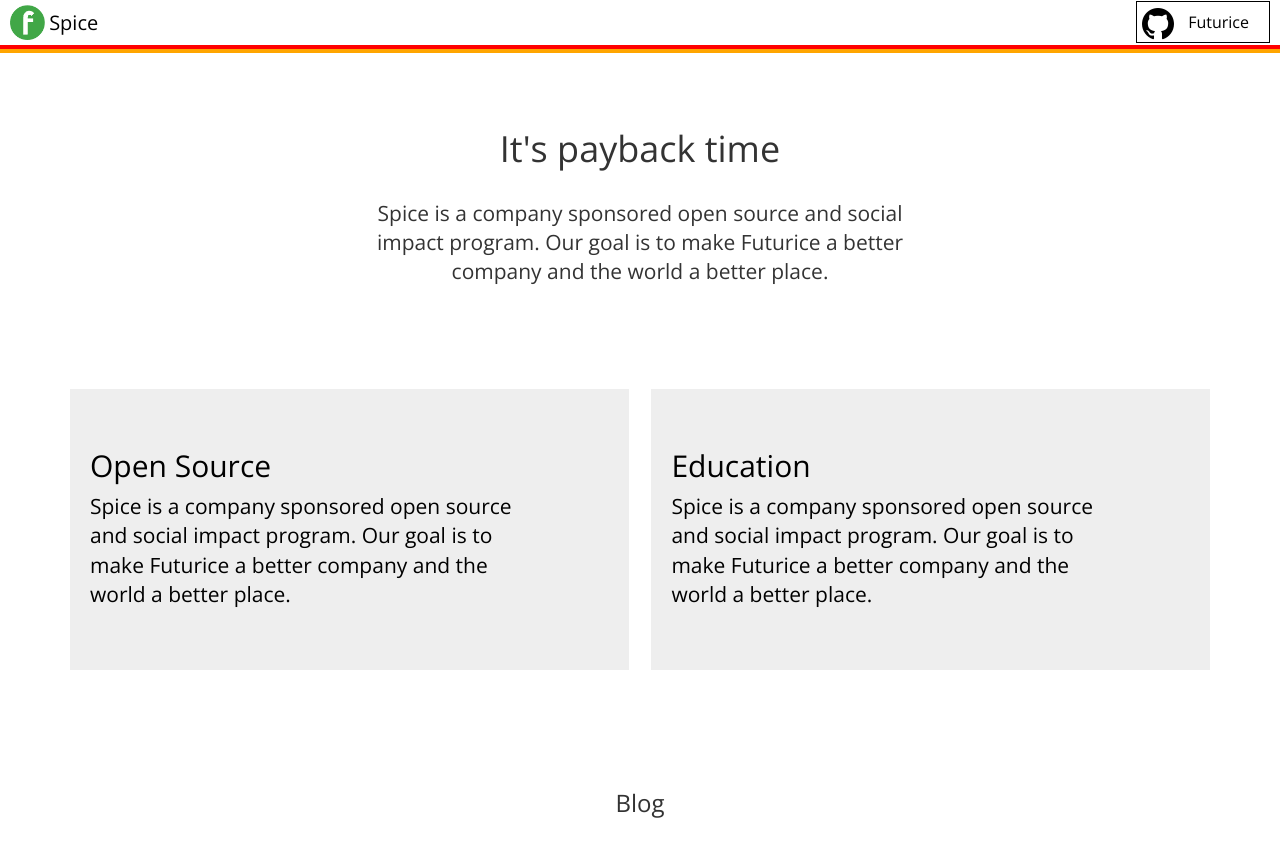
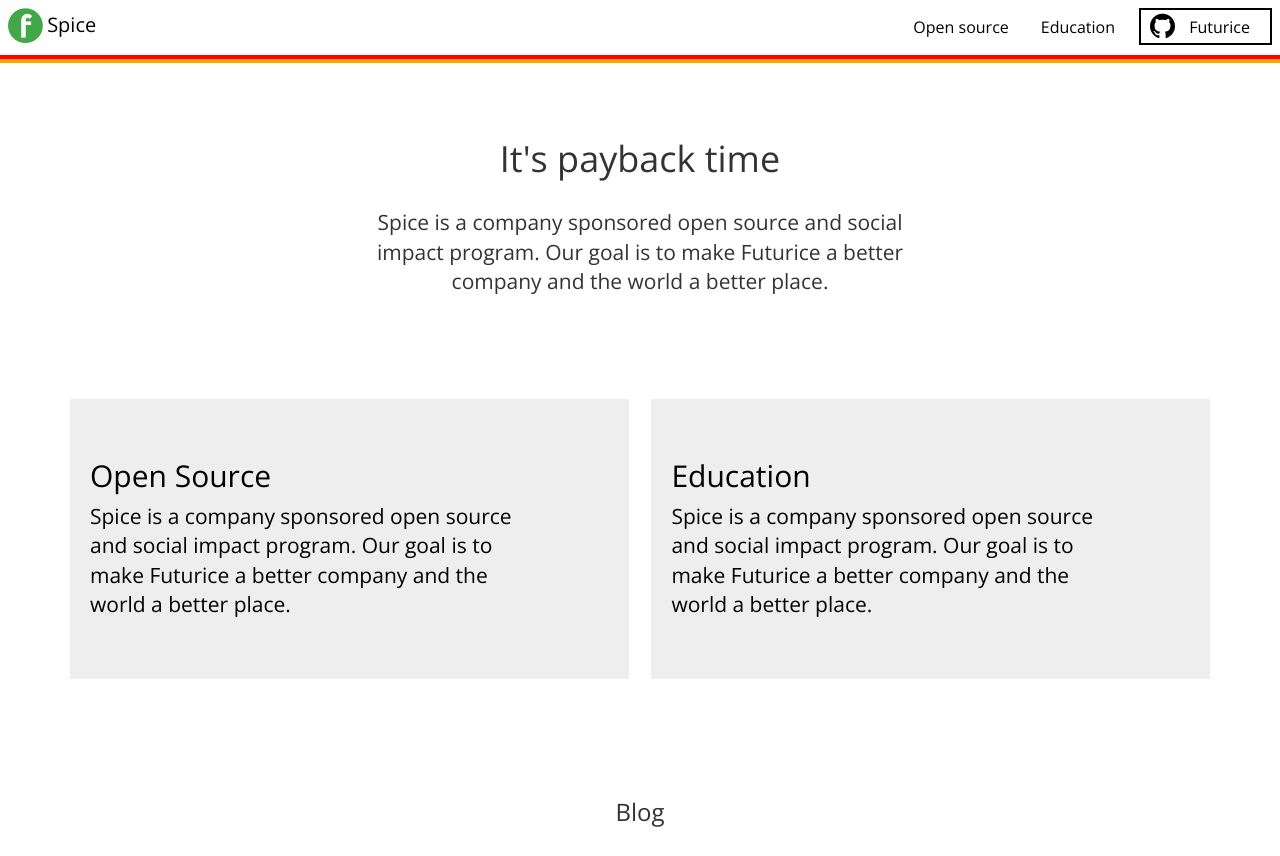
Before and after one commit to futurice/spiceprogram, a Jekyll site: the page built from index.html, in a window 1280 px wide. Shown: the top 856 px of the page. Built offline with Jekyll 4.4.1, drawn with Linux system fonts in a browser that asks for light colours; nearby versions of some CDN libraries; grey boxes are pictures that could not be loaded.

Commit message:
Add top menu

```diff
--- a/_includes/nav-bar.html
+++ b/_includes/nav-bar.html
@@ -1,8 +1,30 @@
 <div id="topnav">
-  <a href="/">
+  <div class="left-col">
+    <a href="/" id="logo">
       <img src="{{ site.baseurl }}/assets/img/futurice-favicon.png" id="nav-logo" alt="Futurice logo" />
       <span id="nav-title">Spice</span>
     </a>
+  </div>
+
+  <div class="right-col">
+
+    <ul id="mainnav">
+      <!--<li>
+        <a href="/about-spice">About Spice</a>
+      </li>-->
+      <li>
+        <a href="/open-source">Open source</a>
+      </li>
+      <li>
+        <a href="/education">Education</a>
+      </li>
+      <!--<li>
+        <a href="/blog">Blog</a>
+      </li>
+      <li>
+        <a href="/people">People</a>
+      </li>-->
+    </ul>
 
     <a href="https://github.com/futurice">
       <div id="nav-github-link">
@@ -11,3 +33,4 @@
       </div>
     </a>
   </div>
+</div>
--- a/_layouts/activity.html
+++ b/_layouts/activity.html
@@ -6,7 +6,7 @@
 
     <body>
       {% include nav-bar.html %}
-            <div class="container">
+      <div class="container">
         <div class="row-fluid index-header">
           <div class="col-md-12 title">
             <h1 class="title">{{ page.header }}</h1>
--- a/assets/css/css.scss
+++ b/assets/css/css.scss
@@ -454,20 +454,40 @@ html, body {
 
 #topnav {
   width: 100%;
-  line-height: 40px;
   border-bottom: 4px solid red;
   outline: 4px solid orange;
+  overflow: hidden;
 
   a {
     text-decoration: none;
     color: #000;
   }
+  #logo {
+    float: left;
+    margin: 0.5em;
+  }
+  .right-col {
+    float: right;
+  }
+  #mainnav {
+    float: left;
+    list-style-type: none;
+    margin: 0; padding: 0;
 
+    li {
+      float: left;
+      a {
+        padding: 1em;
+        display: block;
+        &:hover {
+          background: #eee;
+        }
+      }
+    }
+  }
   #nav-logo {
     width: 35px;
     vertical-align: middle;
-    padding: 5px 0px;
-    margin-left: 10px;
   }
 
   #nav-title {
@@ -476,19 +496,22 @@ html, body {
   }
 
   #nav-github-link {
-    float: right;
+    float: left;
     vertical-align: middle;
-    border: 1px solid #000;
-    margin-right: 10px;
-    margin-top: 1px;
+    border: 2px solid #000;
+    margin: 0.5em;
+    padding: 0.25em;
 
     #github-icon {
       vertical-align: middle;
       margin-right: 10px;
       margin-left: 5px;
+      font-size: 25px;
     }
     #github-box-title {
-      margin-right: 20px;
+      margin-right: 1em;
+      position: relative;
+      top: 0.1em;
     }
   }
 }
```
Lines whose indentation alone changed are shown as unchanged.
